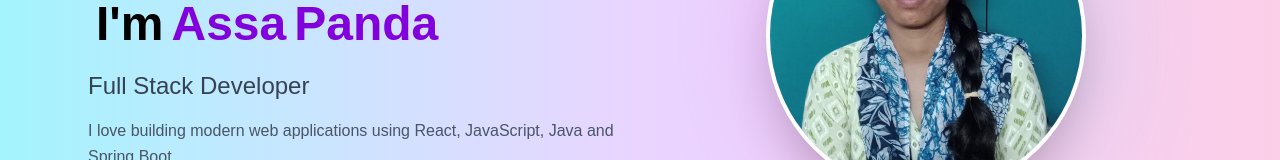
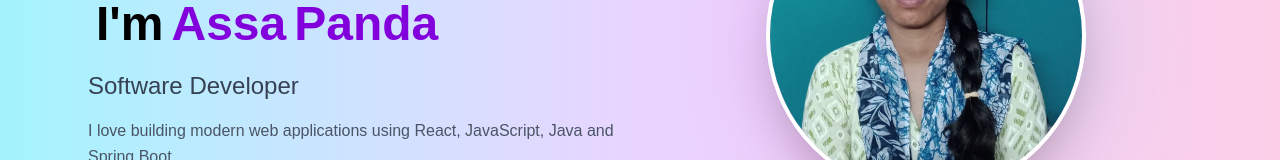
Before and after one commit to assa75/Portfolio, a React (Vite) app: page / in a window 1280 px wide. Shown: the part 405-565 px from the top of the page. Built offline with nearby package versions, Linux system fonts and the light colour scheme.

Commit message:
Initial Commit

```diff
--- a/src/components/Hero.jsx
+++ b/src/components/Hero.jsx
@@ -85,7 +85,7 @@ export default function Hero() {
             animate={{ opacity: 1 }}
             transition={{ delay: 0.5 }}
           >
-            Full Stack Developer
+            Software Developer
           </motion.h2>
 
           <p className="mt-4 text-sm sm:text-base text-gray-600 leading-relaxed">
```
